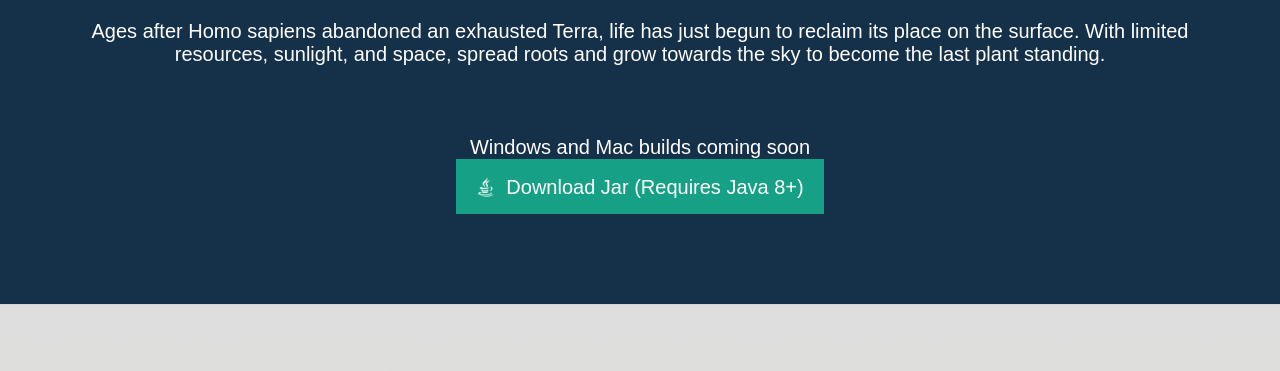
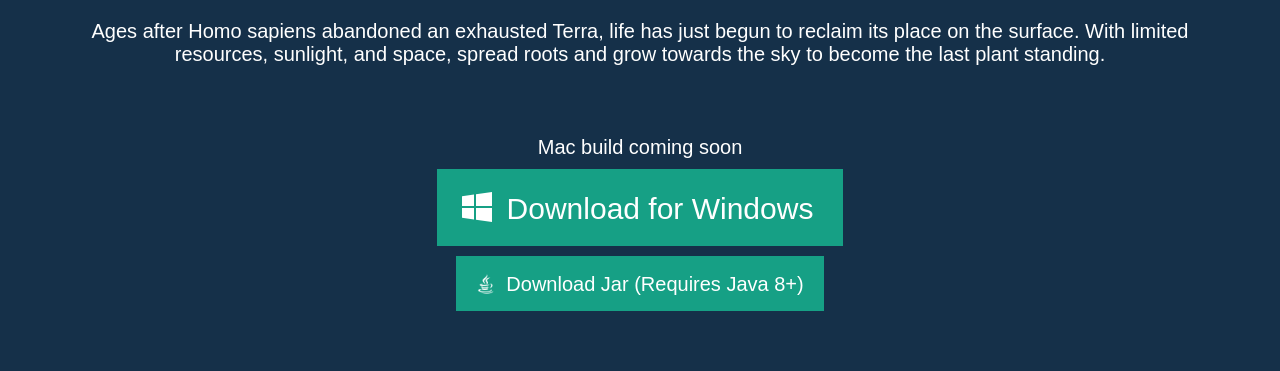
Before and after one commit to onewordstudios/onewordstudios.github.io, a plain HTML site: page index.html in a window 1280 px wide. Shown: the part 880-1251 px from the top of the page. Drawn offline with Linux system fonts and the light colour scheme; a script that the page names is missing.

Commit message:
Fig windows build

```diff
--- a/index.html
+++ b/index.html
@@ -349,9 +349,9 @@
 
 			<p style="margin-bottom:70px;">Ages after Homo sapiens abandoned an exhausted Terra, life has just begun to reclaim its place on the surface. With limited resources, sunlight, and space, spread roots and grow towards the sky to become the last plant standing.</p>
 
-			<p>Windows and Mac builds coming soon<br />
-				<!--a href="https://drive.google.com/file/d/1Gd2BkSPKMOPGks2CUKDYLHhOAg--5NjZ/view?usp=sharing"><img src="icons/windows.svg" alt="" />Download for Windows</a>
-				<a href="https://drive.google.com/file/d/1F6QYK-E7loeKc-cwRER-75lOpwdGg0aV/view?usp=sharing"><img src="icons/mac.svg" alt="" />Download for Mac</a><br /-->
+			<p>Mac build coming soon<br />
+				<a href="https://drive.google.com/file/d/1i3XpNiAstzMVkG9ucy8OqdIHRdCKXLrm/view?usp=sharing" style="margin-top:10px;"><img src="icons/windows.svg" alt="" />Download for Windows</a>
+				<!--a href="https://drive.google.com/file/d/1F6QYK-E7loeKc-cwRER-75lOpwdGg0aV/view?usp=sharing"><img src="icons/mac.svg" alt="" />Download for Mac</a--><br />
 				<a href="https://drive.google.com/file/d/1uQEHP76n2UA55aQj-2bmc6JDYt2m_Mht/view?usp=sharing"><img src="icons/java.png" alt="" />Download Jar (Requires Java 8+)</a>
 			</p>
 		</div>
```
